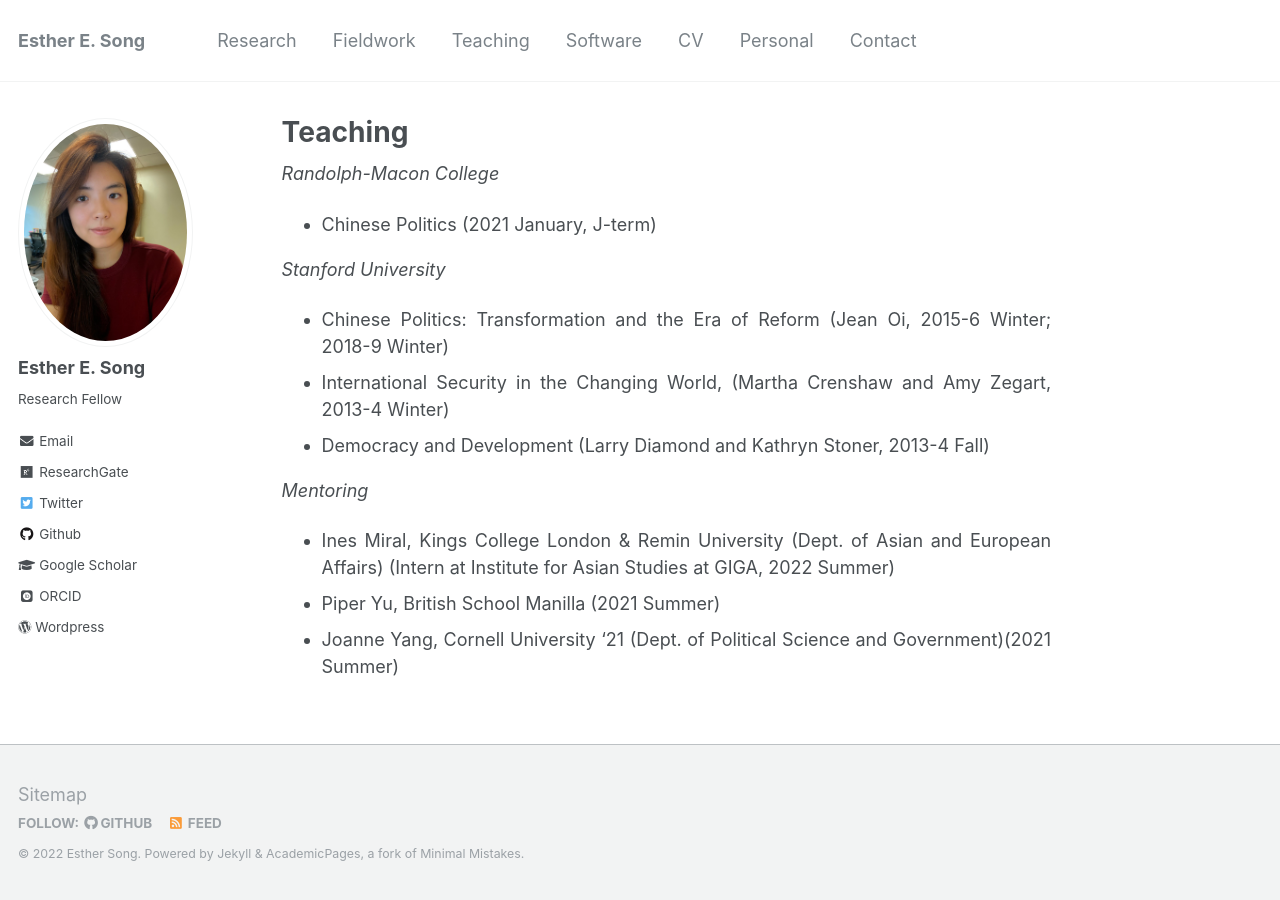
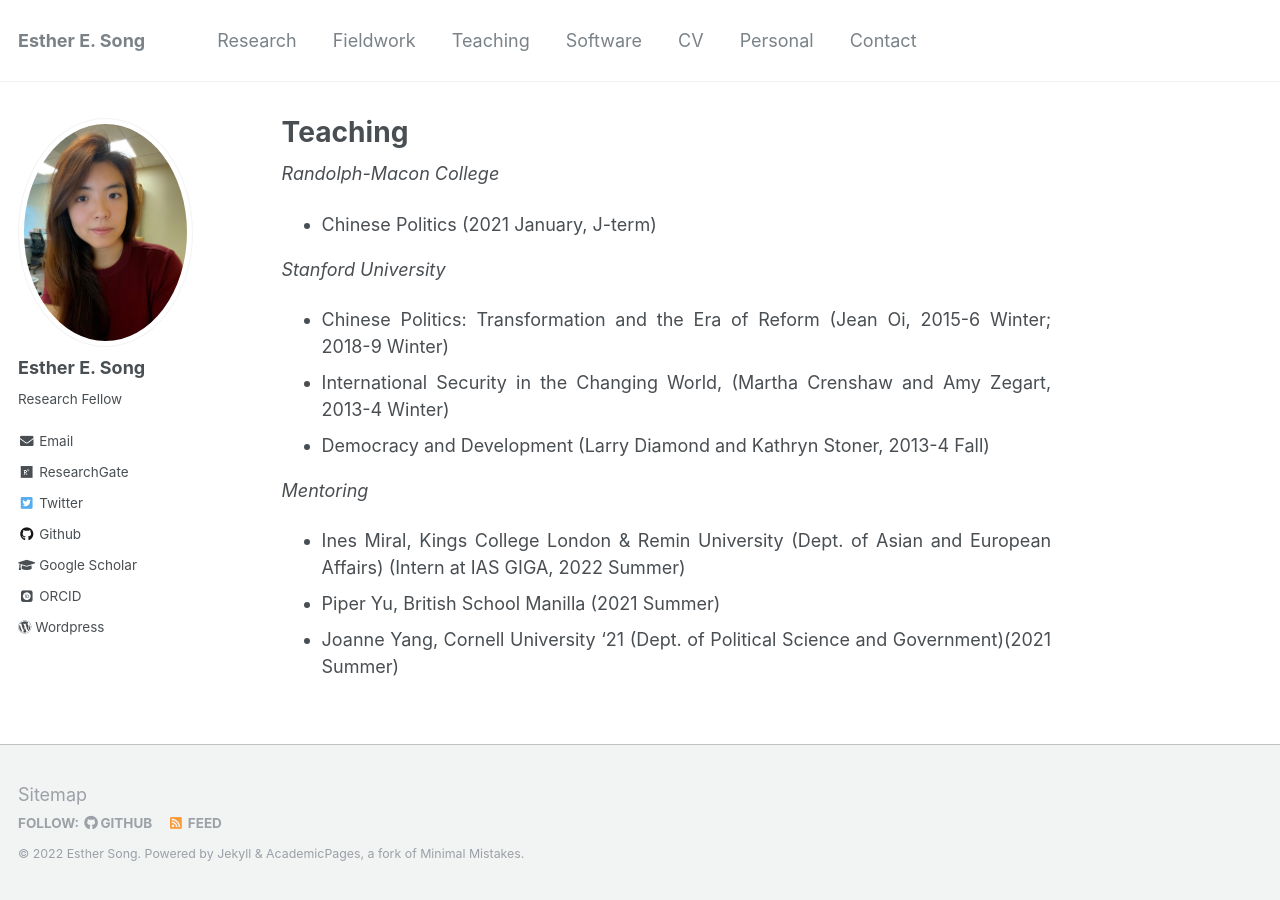
Before and after one commit to ehsong/ehsong.github.io, a Jekyll site: the page built from _pages/teaching.md, in a window 1280 px wide. Built offline with Jekyll 4.4.1, drawn with Linux system fonts in a browser that asks for light colours; some web fonts are replaced.

Commit message:
Update teaching.md

```diff
--- a/_pages/teaching.md
+++ b/_pages/teaching.md
@@ -15,6 +15,6 @@
 
 *Mentoring*
 
-- Ines Miral, Kings College London & Remin University (Dept. of Asian and European Affairs) (Intern at Institute for Asian Studies at GIGA, 2022 Summer)
+- Ines Miral, Kings College London & Remin University (Dept. of Asian and European Affairs) (Intern at IAS GIGA, 2022 Summer)
 - Piper Yu, British School Manilla (2021 Summer)
 - Joanne Yang, Cornell University '21 (Dept. of Political Science and Government)(2021 Summer)
```
